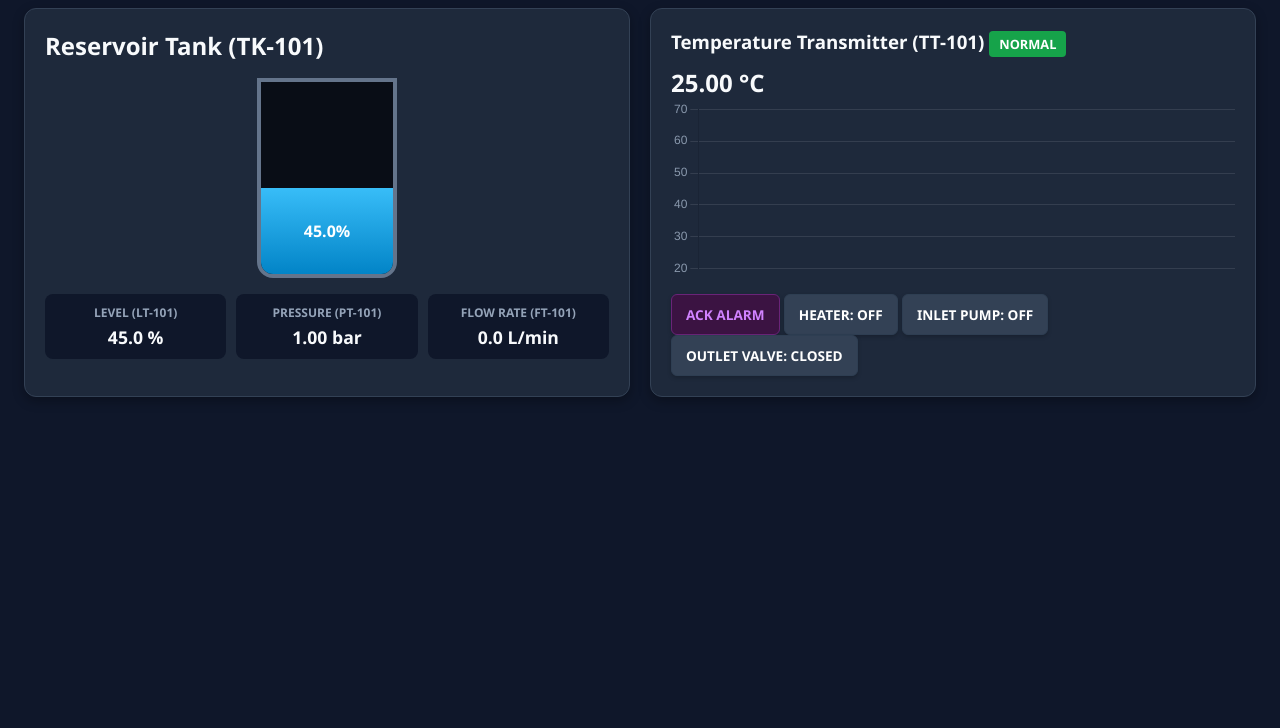
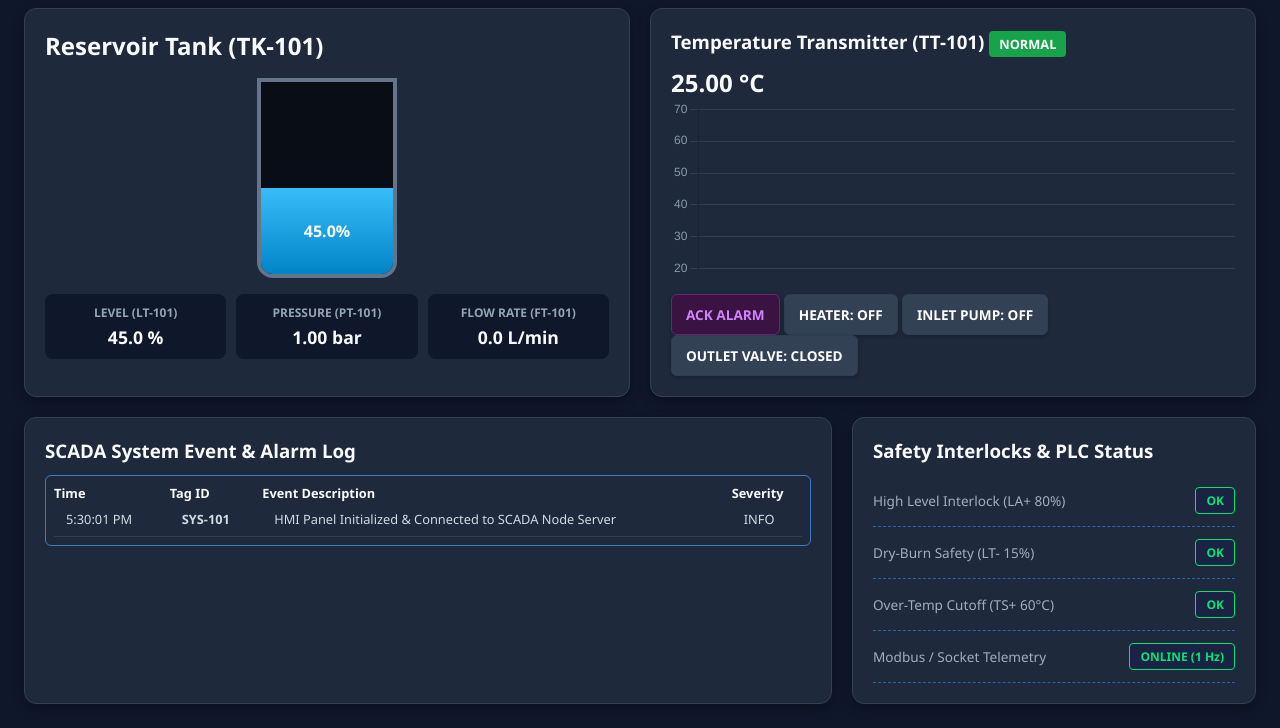
Before and after one commit to kelvin-arcanjo/web-scada-hmi-simulator, a website: page public/index.html in a window 1280 px wide. Shown: the part 95-823 px from the top of the page. Before the commit the page ends 800 px from the top, so only its background shows below. Drawn offline with nearby package versions, Linux system fonts and the light colour scheme; no server answers.

Commit message:
feat: add SCADA event log table and safety interlock status panel to dashboard layout

```diff
--- a/public/client.js
+++ b/public/client.js
@@ -171,3 +171,53 @@ document.addEventListener('DOMContentLoaded', () => {
         });
     }
 });
+
+// --- SCADA EVENT LOGGING ENGINE ---
+
+function logEvent(tag, message, severity = 'info') {
+    const logBody = document.querySelector('#event-log-body')
+    if (!logBody) return
+    const row = document.createElement('tr')
+    const timeStr = new Date().toLocaleTimeString()
+
+    let sevClass = 'sev-info'
+    if  (severity === 'warning') sevClass = 'sev-warning'
+    if (severity === 'critical') sevClass = 'sev-critical'
+
+    row.innerHTML = `
+        <td>${timeStr}</td>
+        <td><strong>${tag}</strong></td>
+        <td>${message}</td>
+        <td class="${sevClass}">${severity.toUpperCase()}</td>
+    `
+
+    logBody.insertBefore(row, logBody.firstChild) // Keep newest on top;
+
+    // Limit log display to 15 entries;
+
+    if (logBody.children.length > 15) {
+        logBody.removeChild(logBody.lastChild);
+    }
+}
+
+//Log initial connection;
+
+logEvent('SYS-101', 'HMI Panel Initialized & Connected to SCADA Node Server', 'info')
+
+// Log interlocks in telemetry listener:
+
+socket.on('telemetry_update' , (data) => {
+    //Interlock indicator updates...
+
+    const highLevelPill = document.querySelector('#start-high-level')
+    if (highLevelPill) {
+        if (data.highLevelAlarm) {
+            highLevelPill.textContent = 'TRIPPED'
+            highLevelPill.className = 'status-pill tripped'
+
+        } else {
+            highLevelPill.textContent = 'OK'
+            highLevelPill.className = 'status-pill normal'
+        }
+    }
+})
--- a/public/index.html
+++ b/public/index.html
@@ -58,6 +58,52 @@
 </div>
   </div>
 
+  <!-- BOTTOM SCADA PANELS -->
+<div class="bottom-grid">
+    <!-- Real-Time Alarm & Event Audit Table -->
+    <div class="instrument-card event-log-card">
+        <h3>SCADA System Event & Alarm Log</h3>
+        <div class="table-container">
+            <table id="event-log-table">
+                <thead>
+                    <tr>
+                        <th>Time</th>
+                        <th>Tag ID</th>
+                        <th>Event Description</th>
+                        <th>Severity</th>
+                    </tr>
+                </thead>
+                <tbody id="event-log-body">
+                    <!-- Events will populate dynamically -->
+                </tbody>
+            </table>
+        </div>
+    </div>
+
+    <!-- Process Safety & Interlock Diagnostics -->
+    <div class="instrument-card interlock-card">
+        <h3>Safety Interlocks & PLC Status</h3>
+        <div class="interlock-list">
+            <div class="interlock-item">
+                <span>High Level Interlock (LA+ 80%)</span>
+                <span id="stat-high-level" class="status-pill normal">OK</span>
+            </div>
+            <div class="interlock-item">
+                <span>Dry-Burn Safety (LT- 15%)</span>
+                <span id="stat-dryburn" class="status-pill normal">OK</span>
+            </div>
+            <div class="interlock-item">
+                <span>Over-Temp Cutoff (TS+ 60°C)</span>
+                <span id="stat-overtemp" class="status-pill normal">OK</span>
+            </div>
+            <div class="interlock-item">
+                <span>Modbus / Socket Telemetry</span>
+                <span class="status-pill normal">ONLINE (1 Hz)</span>
+            </div>
+        </div>
+    </div>
+</div>
+
   <script src="/socket.io/socket.io.js"></script>
   <script src="https://cdn.jsdelivr.net/npm/chart.js"></script>
   <script src="client.js"></script>
--- a/public/style.css
+++ b/public/style.css
@@ -194,3 +194,67 @@ button.active {
     border-color: #9d39b0;
     box-shadow: 0 0 8px rgba(157, 57, 176, 0.4);
 }
+
+.bottom-grid {
+    display: grid;
+    grid-template-columns: 2fr 1fr;
+    gap: 20px;
+    margin-top: 20px;
+}
+
+.table-container {
+    max-height: 200px;
+    overflow-y: auto;
+    margin-top: 10px;
+    padding: 8px;
+    border: 1px solid #407ac2;
+    border-radius: 6px;
+}
+
+#event-log-table {
+    width: 100%;
+    border-collapse: collapse;
+    font-size: 0.8rem;
+    text-align: left;
+}
+
+#event-log-table td {
+    padding: 8px 12px;
+    border-bottom: 1px solid #324055;
+    color: #d0dbe5;
+}
+
+/* Event Log Severity Colors */
+.sev-info { color: #00d2ff; }
+.sev-warning { color: #ffb703; font-weight: bold; }
+.sev-critical { color: #ff4d4d; font-weight: bold; }
+
+/* Safety Interlock Diagnostics */
+.interlock-item {
+    display: flex;
+    justify-content: space-between;
+    align-items: center;
+    padding: 12px 0;
+    border-bottom: 0.98px dashed #3270d3cb;
+    font-size: 0.85rem;
+    color: #a0aec0;
+}
+
+.status-pill {
+    padding: 4px 10px;
+    border-radius: 4px;
+    font-size: 0.75rem;
+    font-weight: bold;
+}
+
+.status-pill.normal {
+    background-color: rgba(0, 0, 118, 0.15);
+    color: #00e676;
+    border: 1px solid #00e676;
+}
+
+.status-pill.tripped {
+    background-color: rgba(255, 77, 77, 0.2);
+    color: #ff4d4d;
+    border: 1px solid #ff4d4d;
+}
```
